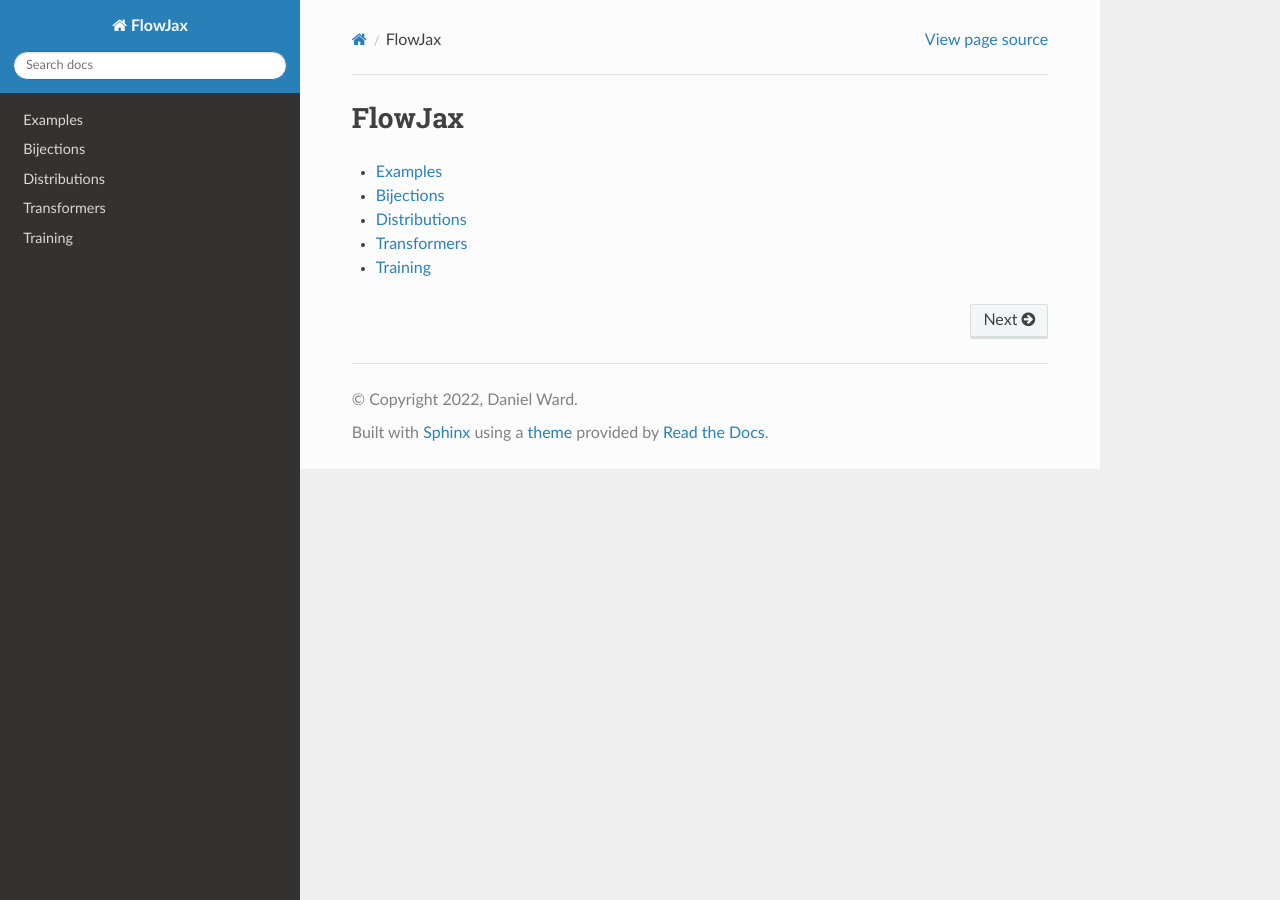
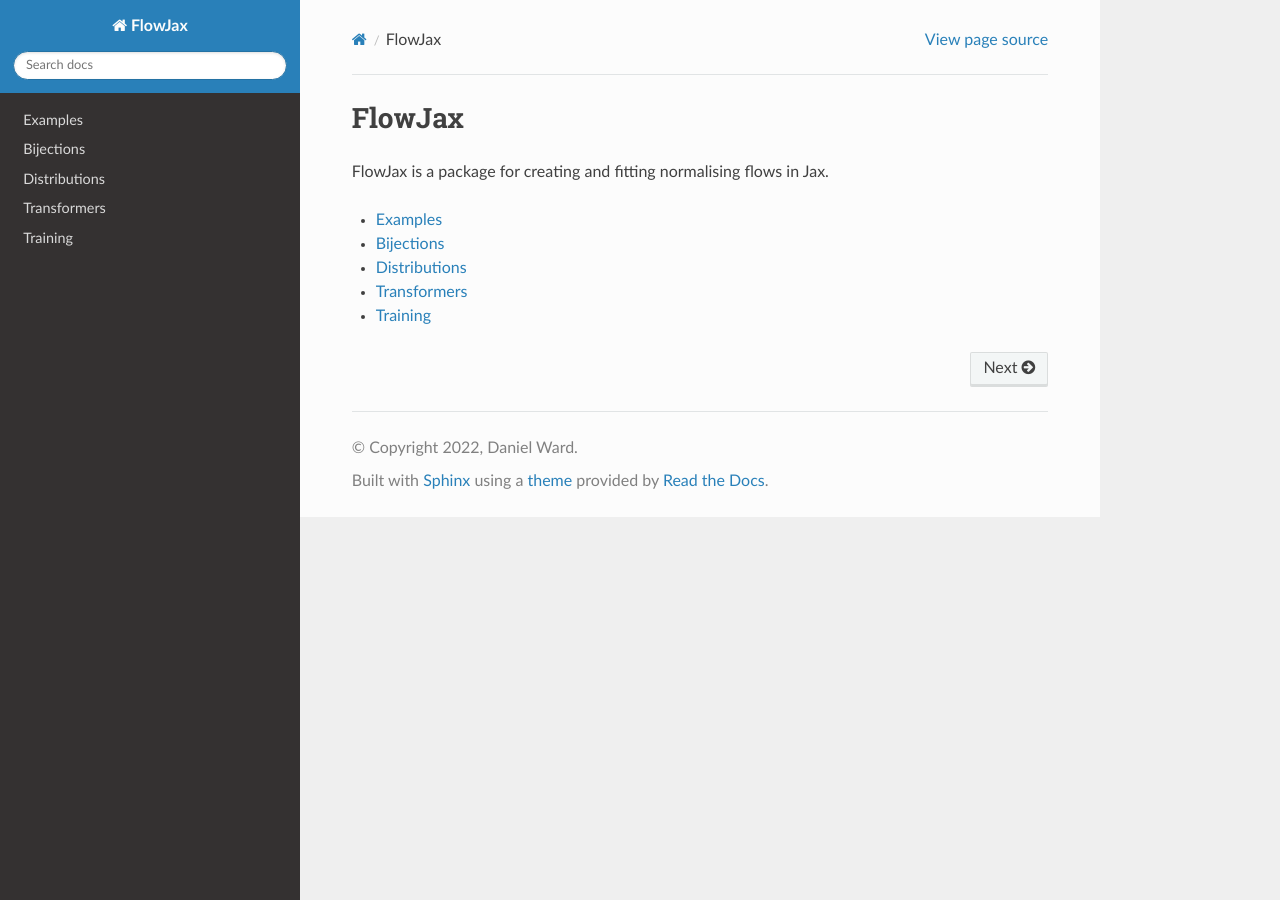
Before and after one commit to danielward27/flowjax, a Sphinx documentation site: the page built from docs/index.rst, in a window 1280 px wide. Built offline with Sphinx 7.4.7 and the Read the Docs theme 2.0.0, drawn with Linux system fonts in a browser that asks for light colours; pages that are not in the unit, such as notebooks, are missing from menus.

```diff
--- a/docs/examples.rst
+++ b/docs/examples.rst
@@ -2,7 +2,7 @@
 ===============================
 These examples show how the various flow architectures can be used to perform density
 estimation. Ipython notebooks of the examples are also available
-`here <https://github.com/danielward27/flowjax/tree/main/docs/examples>`_
+`here <https://github.com/danielward27/flowjax/tree/main/docs/examples>`_ .
 
 .. toctree::
    :maxdepth: 1
--- a/docs/index.rst
+++ b/docs/index.rst
@@ -1,6 +1,6 @@
 FlowJax
 ===============
-
+FlowJax is a package for creating and fitting normalising flows in Jax.
 
 .. toctree::
    :maxdepth: 1
--- a/docs/requirements.txt
+++ b/docs/requirements.txt
@@ -1,2 +1,4 @@
-# TODO make documentation requirements file
-# pandoc, sphinx-rtd-theme, nbsphinx ...
+sphinx
+sphinx_rtd_theme
+scikit-learn
+nbsphinx
```
Also changed, not shown: docs/conf.py (line endings or trailing spaces), 1 other file.
